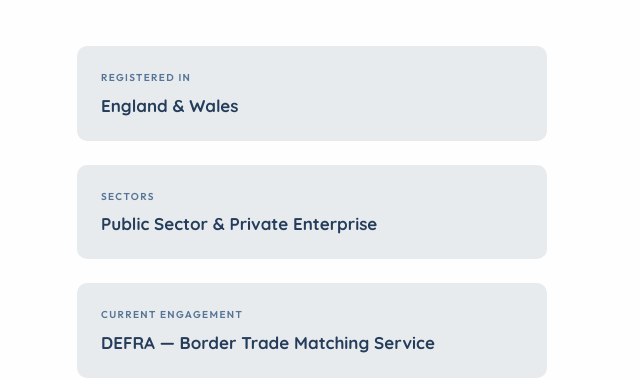
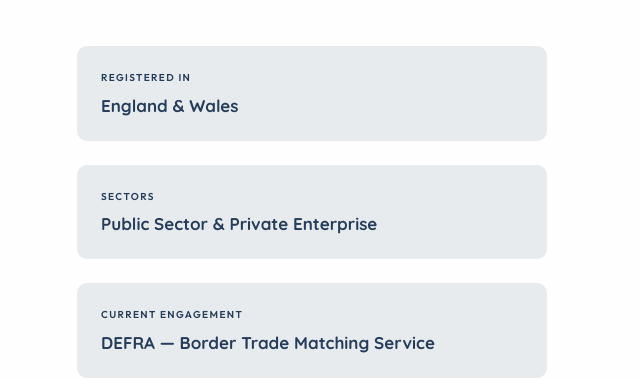
Before and after one commit to M2-Solutions/m2solutions-website, a plain HTML site: page about.html in a window 1280 px wide. Shown: the part 446-825 px from the top of the page, 603-1243 px from the left. Drawn offline with Linux system fonts and the light colour scheme.

Commit message:
Use Navy for small labels on Cloud backgrounds
Steel on Cloud is 4.0:1, below AA for small text. Applies to Cloud
section eyebrows, About fact labels and the privacy 'Last updated' pill.

Co-Authored-By: Claude Opus 5.5 <noreply@anthropic.com>
Claude-Session: https://claude.ai/code/session_01Kkicfu4UFueQ7xfQouuAVD

```diff
--- a/style.css
+++ b/style.css
@@ -349,12 +349,15 @@ button { cursor: pointer; font-family: var(--font-body); }
 }
 .section-intro-inv { color: var(--haze); }
 
-/* Body copy on Cloud: Steel is only 4.0:1 here, so use Navy (9.2:1) */
+/* Text on Cloud: Steel is only 4.0:1 here, so use Navy (9.2:1) */
 .section-cloud .section-intro,
 .section-cloud .how-body,
 .section-cloud .about-p,
 .section-cloud .delivered-partner,
-.section-cloud .delivered-desc { color: var(--navy); }
+.section-cloud .delivered-desc,
+.section-cloud .section-eyebrow,
+.about-fact .about-fact-label,
+.privacy-inner .privacy-meta { color: var(--navy); }
 
 /* ── SERVICES GRID ───────────────────────────────────────── */
 .services-grid {
```
